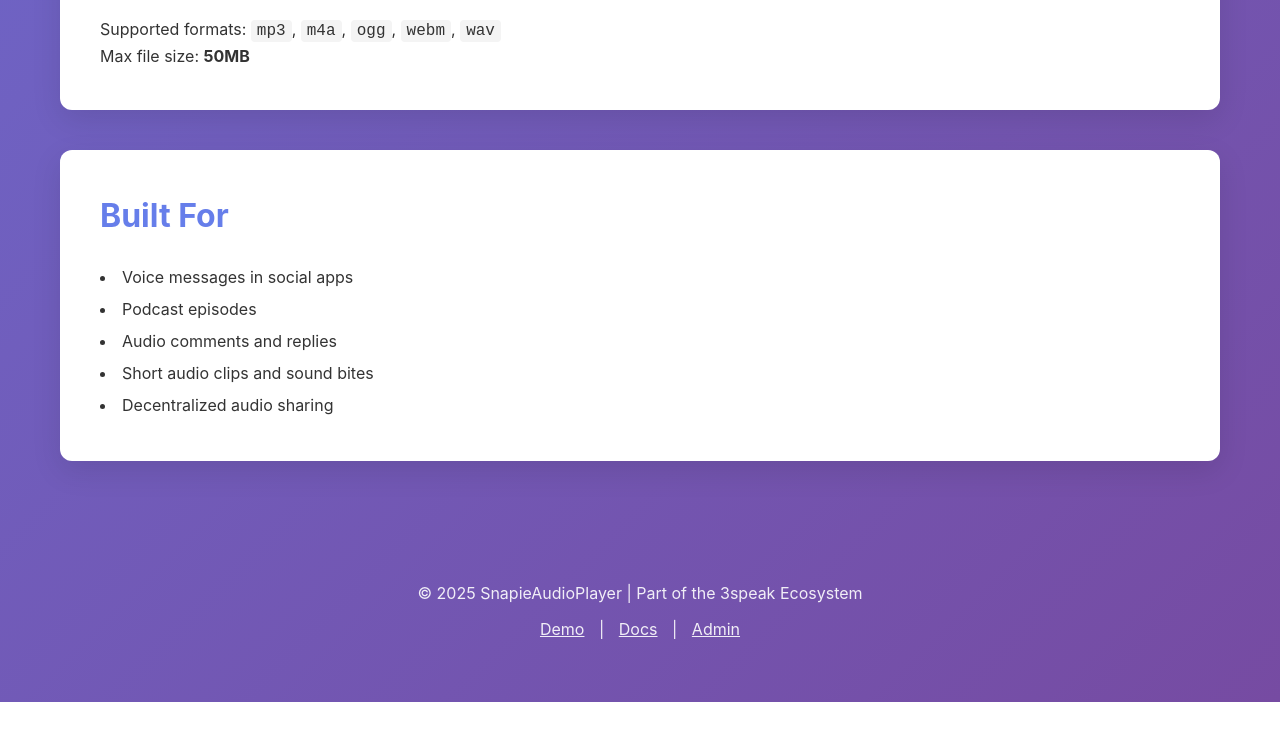
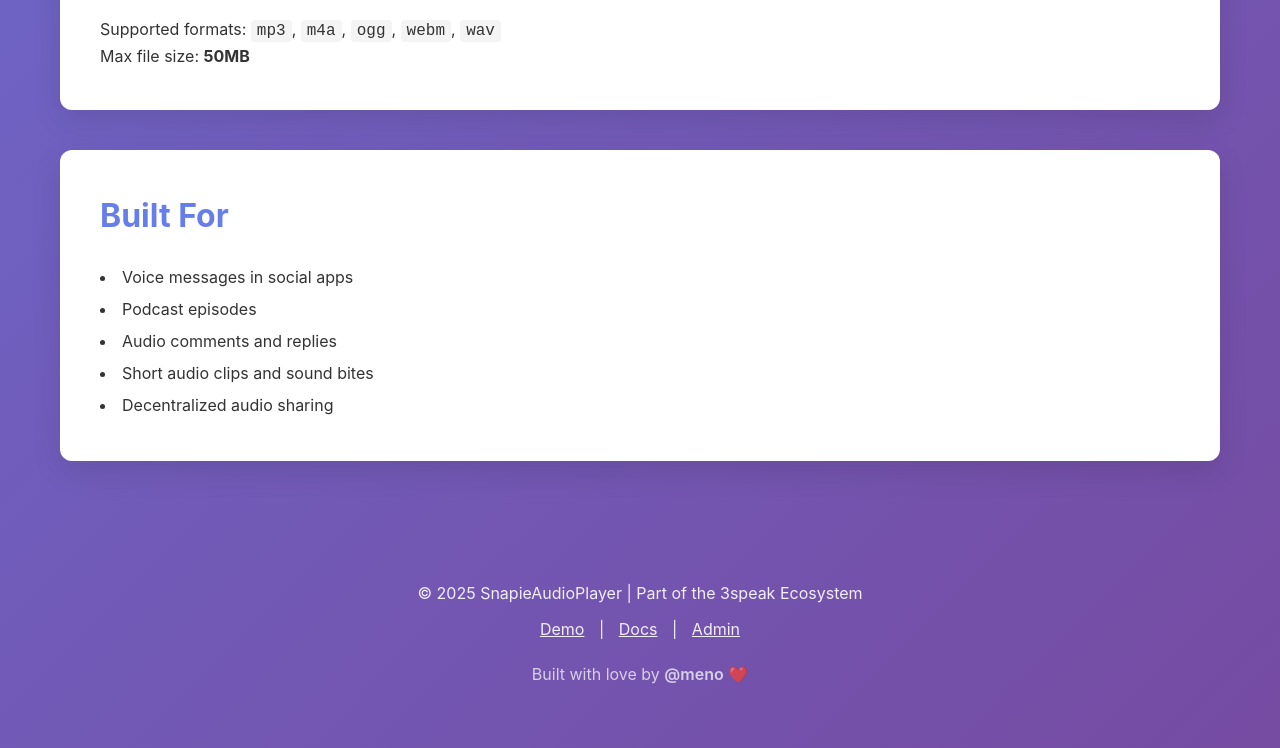
Before and after one commit to Mantequilla-Soft/snapieaudio, a website: page src/index-landing.html in a window 1280 px wide. Shown: the part 2352-3100 px from the top of the page. Before the commit the page ends 3054 px from the top, so only its background shows below. Drawn offline with Linux system fonts and the light colour scheme.

Commit message:
Add @meno credit to landing page footer

```diff
--- a/src/index-landing.html
+++ b/src/index-landing.html
@@ -283,6 +283,7 @@
         <a href="/docs" style="color: white; margin: 0 10px;">Docs</a> |
         <a href="/admin" style="color: white; margin: 0 10px;">Admin</a>
       </p>
+      <p style="margin-top: 20px; opacity: 0.8;">Built with love by <a href="https://github.com/meno" style="color: white; text-decoration: none; font-weight: 600;">@meno</a> ❤️</p>
     </div>
   </footer>
 </body>
```
